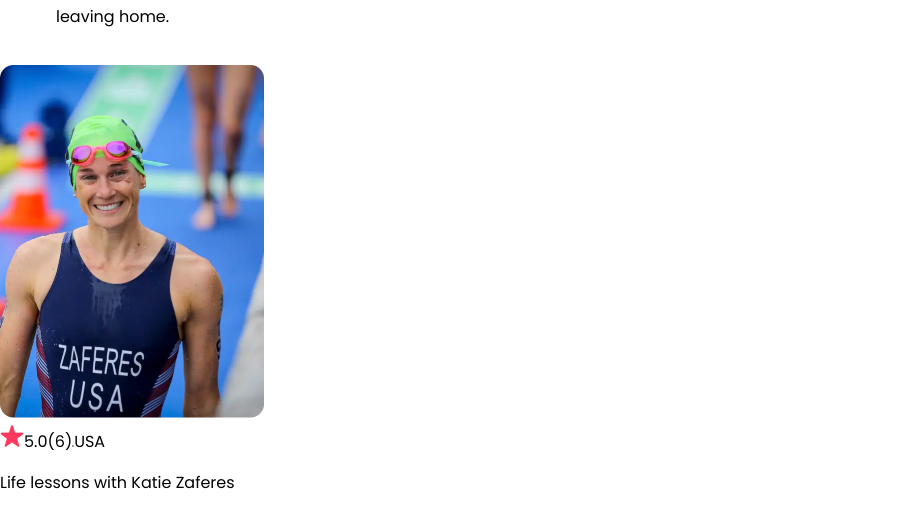
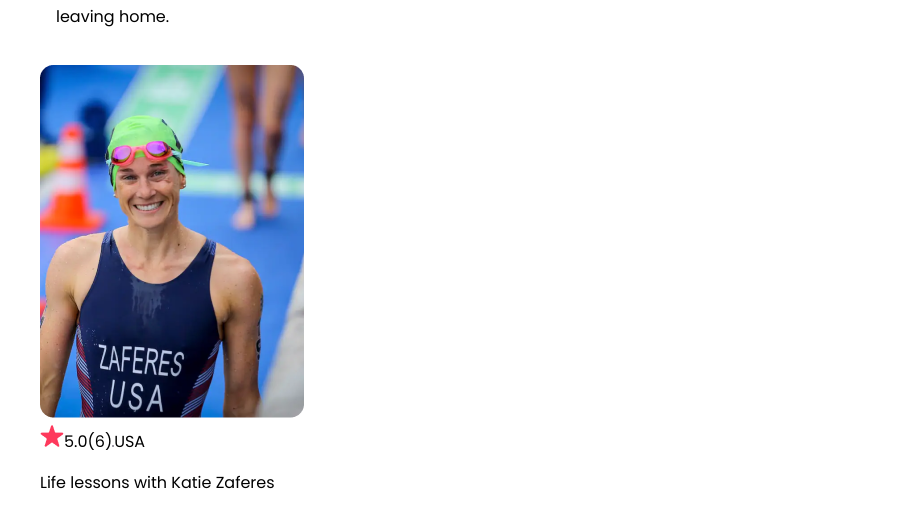
Before and after one commit to AbrahaKahsay/airbnb-clone, a React (Create React App) app: page / in a window 1280 px wide. Shown: the part 507-1019 px from the top of the page, without its empty margins (0-903 px from the left). Built offline with nearby package versions, Linux system fonts and the light colour scheme.

Commit message:
Add style to card

```diff
--- a/src/index.css
+++ b/src/index.css
@@ -47,3 +47,7 @@ body {
   height: auto;
   margin-top: 0;
 }
+
+.card {
+  margin-left: 40px;
+}
```
